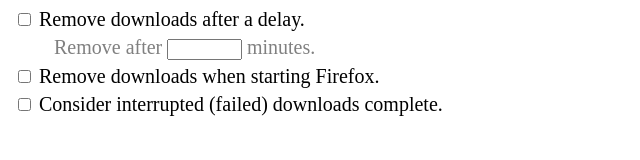
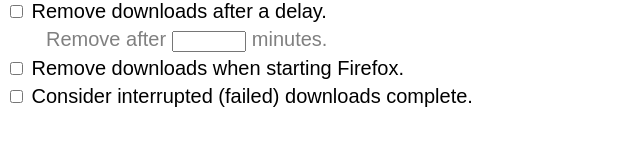
Before and after one commit to fuzzykiller/download-cleaner-lite, a website with bundled scripts: page options.html in a window 1280 px wide. Shown: the whole page, without its empty margins (0-640 px from the left). Built offline with nearby package versions, Linux system fonts and the light colour scheme.

```diff
--- a/options.html
+++ b/options.html
@@ -4,6 +4,14 @@
   <meta charset="utf-8">
   <title>Download Cleaner Lite Options</title>
   <style type="text/css">
+    html, body {
+      margin: 0;
+    }
+
+    body {
+      font: message-box;
+    }
+
     div {
       margin-bottom: 5px;
     }
@@ -32,20 +40,20 @@
 </head>
 <body>
   <div>
-    <label class="browser-style"><input type="checkbox" id="delayEnabledInput"> Remove downloads after a delay.</label>
+    <label><input type="checkbox" id="delayEnabledInput"> Remove downloads after a delay.</label>
   </div>
   <div class="indented">
-    <label id="delayInputLabel" class="disabled browser-style">
+    <label id="delayInputLabel" class="disabled">
       Remove after <input type="number" min="1" step="any" id="delayInput" size="5" title="1-*"> minutes.
     </label>
   </div>
   <div>
-    <label class="browser-style">
+    <label>
       <input type="checkbox" id="removeAtStartEnabledInput"> Remove downloads when starting Firefox.
     </label>
   </div>
   <div>
-    <label class="browser-style">
+    <label>
       <input type="checkbox" id="removeInterruptedEnabledInput"> Consider interrupted (failed) downloads complete.
     </label>
   </div>
```
Also changed, not shown: manifest.json.
